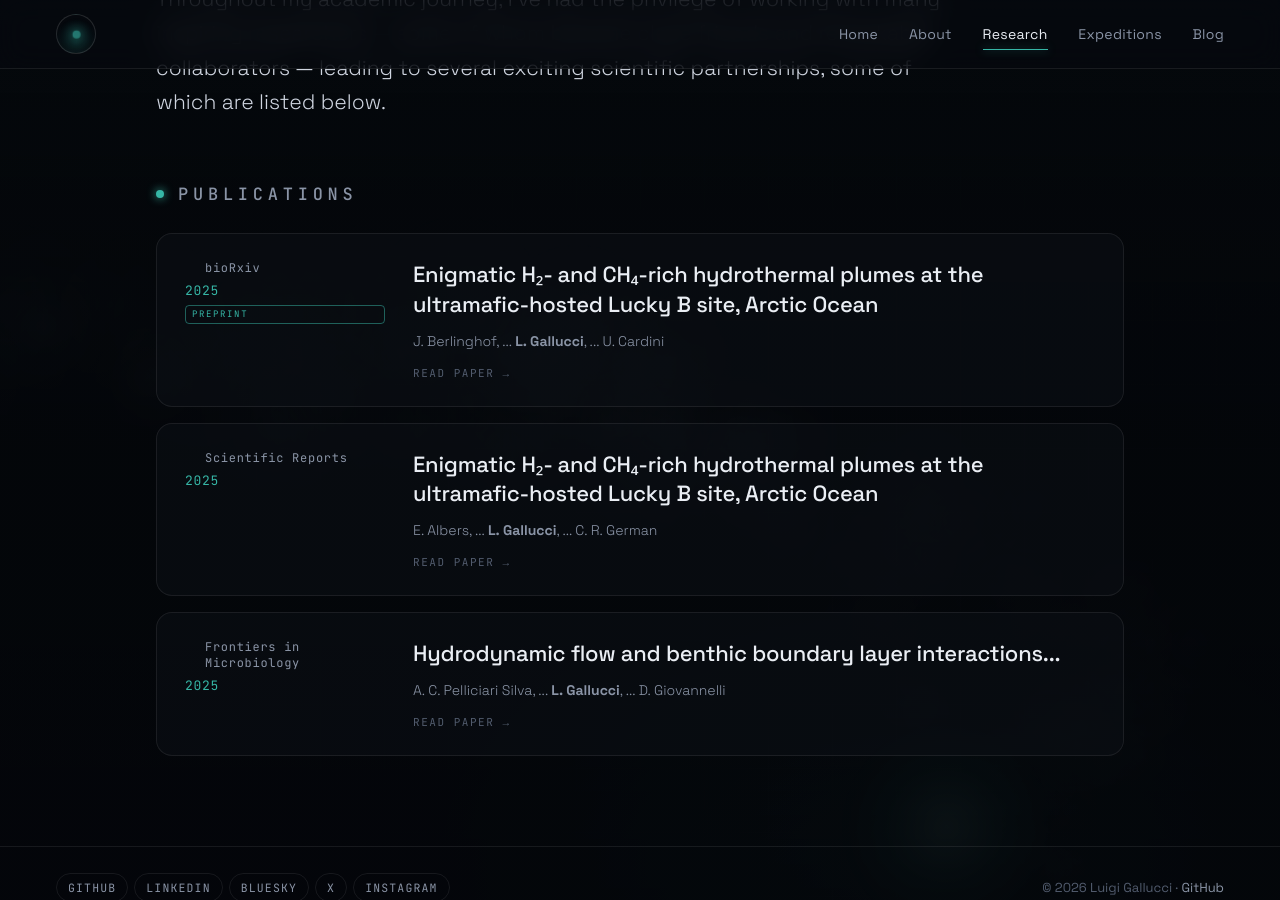
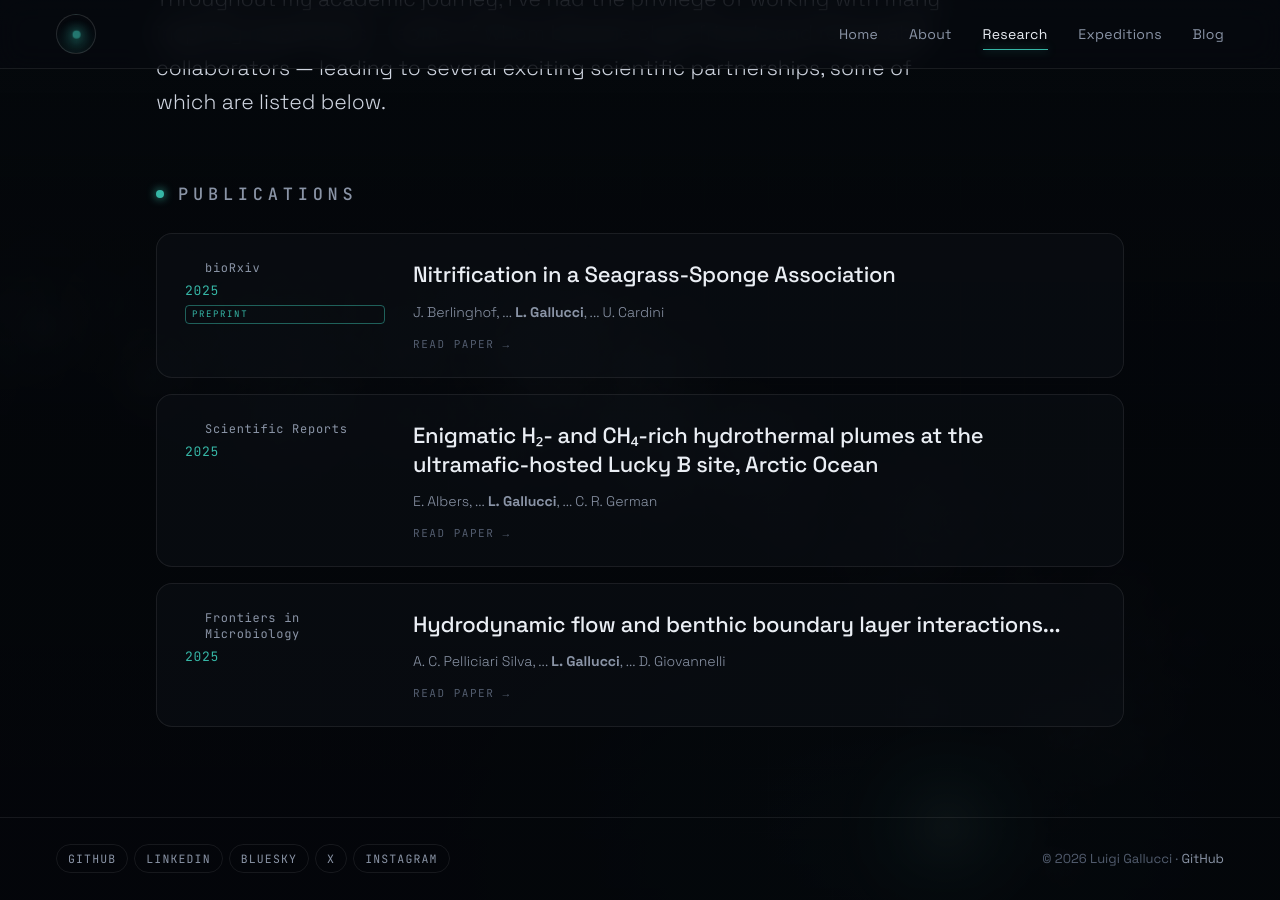
Before and after one commit to l-gallucci/l-gallucci.github.io, a Jekyll site: the page built from _pages/research.md, in a window 1280 px wide and 900 px high, scrolled down 497 px. Built offline with Jekyll 4.4.1, drawn with Linux system fonts in a browser that asks for light colours.

Commit message:
New names

```diff
--- a/_data/papers.yml
+++ b/_data/papers.yml
@@ -1,4 +1,4 @@
-- title: "Enigmatic H₂- and CH₄-rich hydrothermal plumes at the ultramafic-hosted Lucky B site, Arctic Ocean"
+- title: "Nitrification in a Seagrass-Sponge Association "
   journal: "bioRxiv"
   year: 2025
   preprint: true
```
